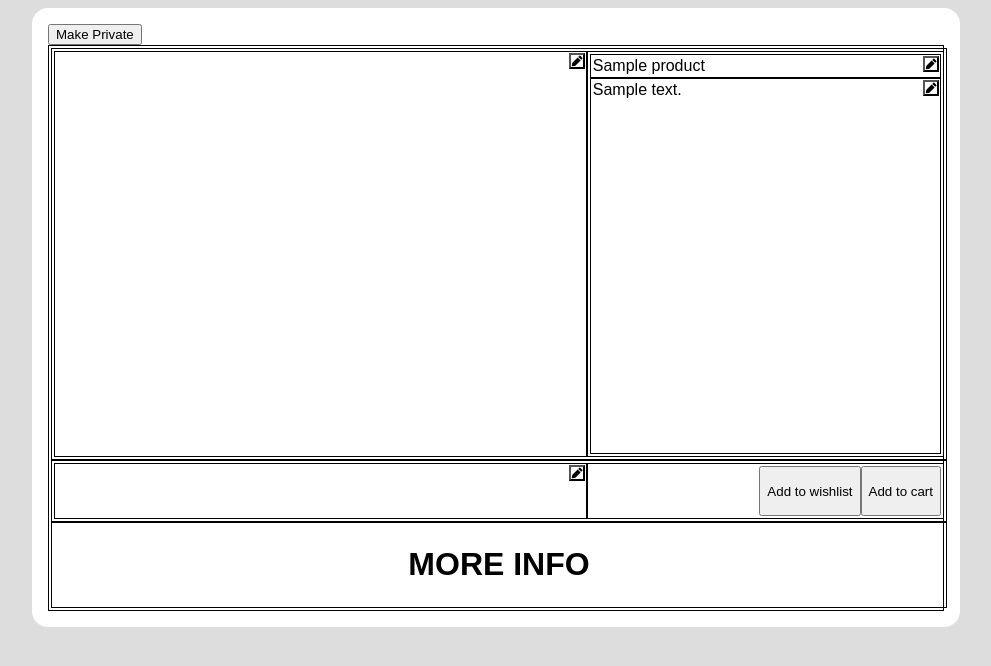
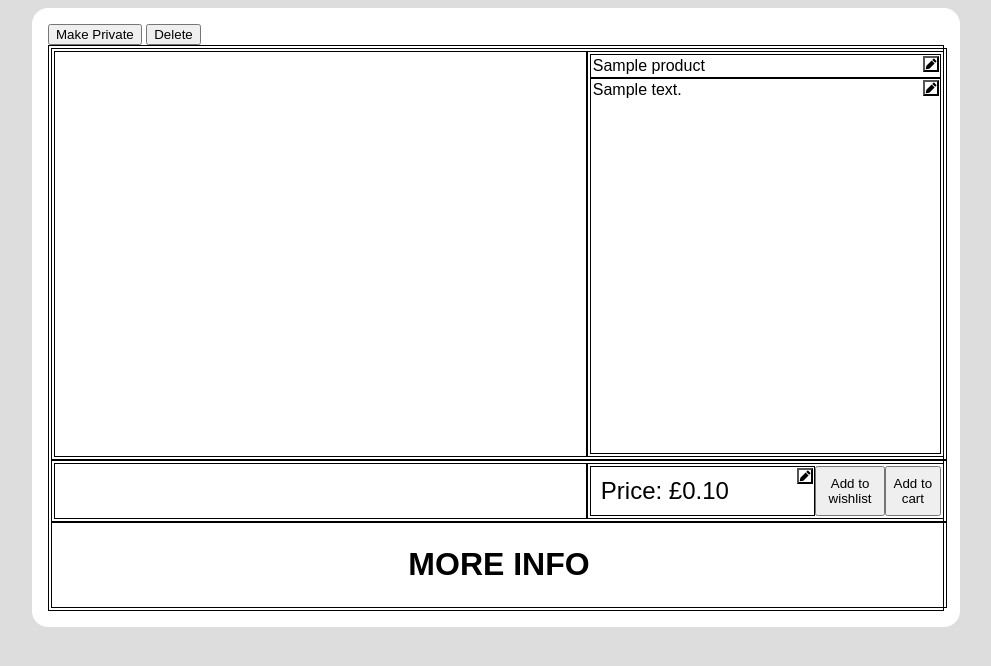
Before and after one commit to randomman552/CM1102-OnlineShop, a Flask app: page /products/edit/1 in a window 1280 px wide. Shown: the part 64-730 px from the top of the page, without its empty margins (160-1151 px from the left). Run offline with Flask 2, Linux system fonts and the light colour scheme; tables that the repository leaves empty hold one stand-in row (values such as "Sample post").

Commit message:
Edit buttons working (TODO: ADD FORMS)

```diff
--- a/shop/models.py
+++ b/shop/models.py
@@ -57,10 +57,11 @@ class Product(db.Model):
     ID = Column(Integer, primary_key=True, unique=True, nullable=False)
     name = Column(Text, nullable=False)
     #Price is stored as an integer so no precision is lost to floating point accuracy
-    price = Column(Integer, nullable=False, default=0)
+    __price = Column(Integer, nullable=False, default=0)
     description = Column(Text, nullable=False, default="This is a description")
     __information = Column(Text)
     public = Column(Boolean, default=False)
+
     #Description stores a json encoded dict, this allows me to store some layout information in the product table.
     @property
     def information(self):
@@ -69,6 +70,20 @@ class Product(db.Model):
     @information.setter
     def set_information(self, dict_object):
         self.__information = json.dumps(dict_object)
+
+    @property
+    def price(self):
+        price = "£" + str(round(self.__price / 100, 2))
+        print(price)
+        price_split = price.split(".")
+        while len(price_split[1]) < 2:
+            price += "0"
+            price_split = price.split(".")
+        return price
+
+    @price.setter
+    def set_price(self, number):
+        self.__price = round(number * 10)
 
 #Review class
 class Review(db.Model):
--- a/shop/static/js/edit_product.js
+++ b/shop/static/js/edit_product.js
@@ -1,36 +1,25 @@
-//Functions for changing product descriptions
-function openDescriptionEdit() {
-	console.log('Description Edit Started');
+//Generalised functions for edits
+function openEdit(editing) {
+	//Function is passed string corresponding to the field being edited
+	document.getElementById(editing + '-form').style.display = 'block';
+	document.getElementById(editing + '-close').style.display = 'block';
+	document.getElementById(editing + '-edit').style.display = 'none';
+	document.getElementById(editing).style.display = 'none';
 }
-function closeDescriptionEdit() {
-	console.log('Description Edit Ended');
+function closeEdit(editing) {
+	//Function is passed string corresponding to the field being edited
+	document.getElementById(editing + '-form').style.display = 'none';
+	document.getElementById(editing + '-close').style.display = 'none';
+	document.getElementById(editing + '-edit').style.display = 'block';
+	document.getElementById(editing).style.display = 'block';
 }
 
-//Functions for changing product names
-function openNameEdit() {
-	console.log('Name Edit Started');
-}
-function closeNameEdit() {
-	console.log('Name Edit Ended');
-}
-
-//Functions for adding images
-function openImageEdit() {
-	console.log('Image Edit Started');
-}
-function closeImageEdit() {
-	console.log('Image Edit Ended');
-}
-
-//Function for editing image order
-function openImageOrderEdit() {
-	console.log('Image Order Edit Started');
-}
-function closeImageOrderEdit() {
-	console.log('Image Order Edit Ended');
-}
-
-//Functions for changing state between public and private
+//Function for changing state between public and private
 function setPublic(new_state) {
 	console.log(new_state);
 }
+
+//Function to delete the product
+function deleteProduct(ID) {
+	console.log('Delete product with ID: ' + ID);
+}
--- a/shop/static/styles.css
+++ b/shop/static/styles.css
@@ -30,7 +30,7 @@ nav.main {
 	top: 0;
 	box-sizing: border-box;
 	width: 100%;
-	z-index: 1000;
+	z-index: 1;
 	position: fixed;
 	height: 4rem;
 	margin: 0;
@@ -119,6 +119,12 @@ form.search button > img {
 	height: 2rem;
 }
 
+form.edit-popup {
+	text-align: left;
+	display: none;
+	position: relative;
+}
+
 /* Attributes for main section of the page */
 main {
 	margin-left: 15%;
@@ -138,10 +144,42 @@ button.edit {
 	position: absolute;
 	right: 0;
 	top: 0;
+	z-index: 2;
 	padding: 0;
 	margin: 1px;
 	width: 1rem;
 	height: 1rem;
+}
+button.edit.close {
+	background: url(icons/close.svg);
+	background-size: 100% 100%;
+}
+
+/* Popup container attributes (NOT CURRENTLY IN USE)*/
+.popup {
+	position: absolute;
+	left: 50%;
+	top: 50%;
+	display: inline-block;
+	cursor: pointer;
+}
+.popup .popuptext {
+	visibility: hidden;
+	width: 160px;
+	background-color: #555;
+	color: #fff;
+	text-align: center;
+	border-radius: 6px;
+	padding: 8px 0;
+	position: absolute;
+	z-index: 1;
+	bottom: 125%;
+	left: 50%;
+	margin-left: -80px;
+}
+.popup .show {
+	visibility: visible;
+	transition: 0.2s;
 }
 
 /* Product page attributes */
@@ -187,6 +225,15 @@ button.edit {
 	flex-basis: 100%;
 	flex-grow: 1;
 }
+.product.description.price {
+	flex-basis: 100%;
+	flex-grow: 1;
+	text-align: right;
+}
+.product.description.price > span {
+	margin: 0.5rem;
+	font-size: 1.5rem;
+}
 .product.purchase {
 	display: inline-flex;
 	flex-direction: row-reverse;
--- a/shop/templates/products/view_product.html
+++ b/shop/templates/products/view_product.html
@@ -8,29 +8,33 @@
                 {% else %}
                     <button onclick="setPublic(true)">Make Public</button>
                 {% endif %}
+                <button onclick="deleteProduct('{{ product.ID }}')">Delete</button>
             </div>
         {% endif %}
         <div class="product main_container">
             <div class="product row">
                 <div class="product image container">
-                    {% if mode == "edit" %}
-                        <button class="edit" onclick="openImageOrderEdit()"></button>
-                    {% endif %}
                     {% for picture in pictures %}
 
                     {% endfor %}
                 </div>
                 <div class="product description container">
                     <div class="product description name">
-                        {{ product.name }}
+                        <span id="name">{{ product.name }}</span>
                         {% if mode == "edit" %}
-                            <button class="edit" onclick="openNameEdit()"></button>
+                            <button id="name-edit" class="edit" onclick="openEdit('name')"></button>
+                            <button style="display: none;" id="name-close" class="edit close" onclick="closeEdit('name')"></button>
+                            <form id="name-form" class="edit-popup" action="" method="post">
+                            </form>
                         {% endif %}
                     </div>
                     <div class="product description text">
-                        {{ product.description }}
+                        <span id="description">{{ product.description }}</span>
                         {% if mode == "edit" %}
-                            <button class="edit" onclick="openDescriptionEdit()"></button>
+                            <button id="description-edit" class="edit" onclick="openEdit('description')"></button>
+                            <button style="display: none;" id="description-close" class="edit close" onclick="closeEdit('description')"></button>
+                            <form id="description-form" class="edit-popup" action="" method="post">
+                            </form>
                         {% endif %}
                     </div>
                 </div>
@@ -38,7 +42,7 @@
             <div class="product row">
                 <div class="product image selector">
                     {% if mode == "edit" %}
-                        <button class="edit" onclick="openImageEdit()"></button>
+                        <!-- TODO: IMPLEMENT THIS -->
                     {% endif %}
                     {% for picture in pictures %}
 
@@ -47,6 +51,15 @@
                 <div class="product description purchase">
                     <button>Add to cart</button>
                     <button>Add to wishlist</button>
+                    <div class="product description price">
+                        <span id="price">Price: {{ product.price }}</span>
+                        {% if mode == "edit" %}
+                            <button id="price-edit" class="edit" onclick="openEdit('price')"></button>
+                            <button style="display: none;" id="price-close" class="edit close" onclick="closeEdit('price')"></button>
+                            <form id="price-form" class="edit-popup" action="" method="post">
+                            </form>
+                        {% endif %}
+                    </div>
                 </div>
             </div>
             <div class="product row">
```
Also changed, not shown: shop/static/icons/close.svg (added).
